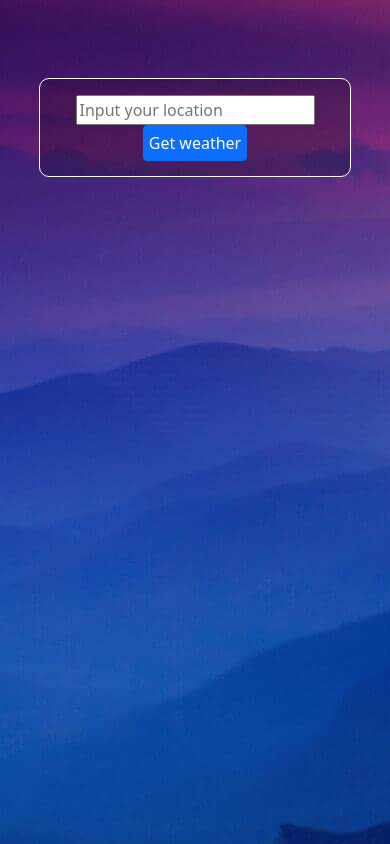
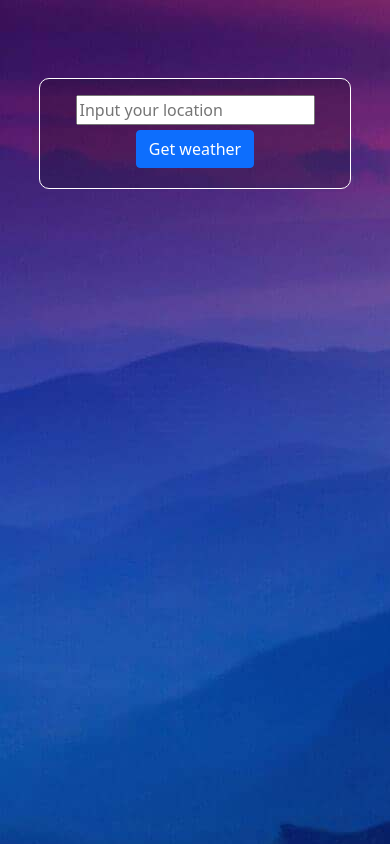
Before and after one commit to shakil2995/Javascript, a plain HTML site: page apiTest/api.html in a window 390 px wide. Drawn offline with nearby package versions, Linux system fonts and the light colour scheme.

Commit message:
Update style.css

```diff
--- a/apiTest/style.css
+++ b/apiTest/style.css
@@ -22,11 +22,12 @@ div.innerbox{
 img{
     object-fit: fill;
 }
+
 @media only screen and (max-width: 600px) {
     div.main {
         width:80%;
     }
-    .btn{
-        padding : 5px;
+    button{
+        margin : 5px;
     }
   }
```
